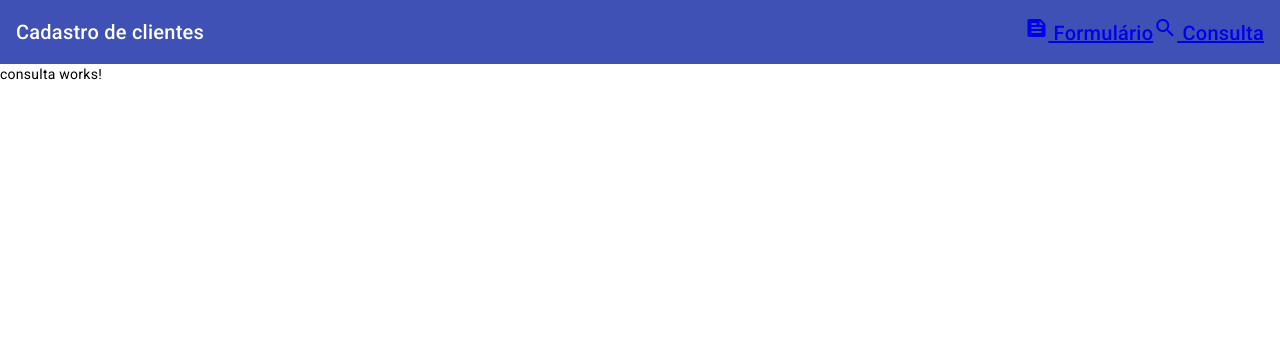
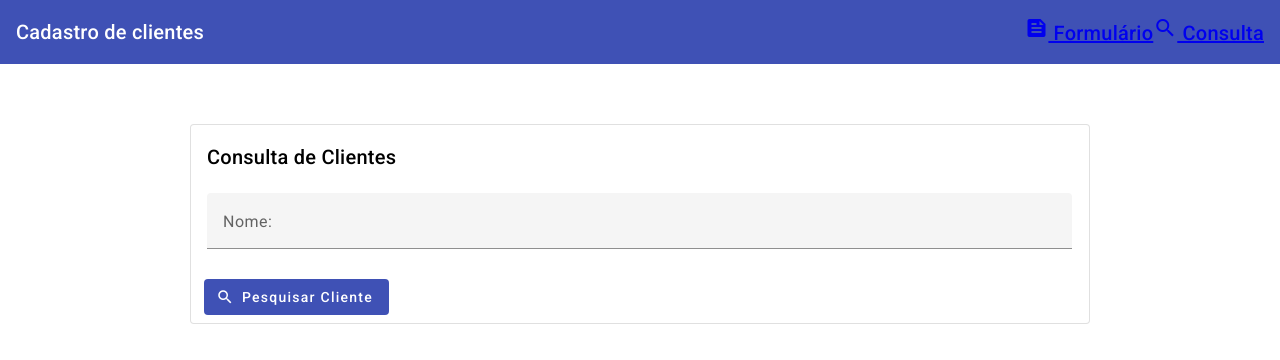
Before and after one commit to smfmo/Angular-Material-Project, an Angular app: page /consulta in a window 1280 px wide. Shown: the top 360 px of the page. Built offline with nearby package versions, Linux system fonts and the light colour scheme.

Commit message:
Refatoração dos services: Criando um service específico para a obtenção do Storage, e também, dando inicio ao desenvolvimento do componente de consultas.

```diff
--- a/src/app/cadastro/cadastro.component.html
+++ b/src/app/cadastro/cadastro.component.html
@@ -1,7 +1,7 @@
 <div fxLayout="row" fxLayoutAlign="center">
     <div fxLayout="column" fxFlex="900px">
         <form class="mt-60" #clientesFrm="ngForm" (ngSubmit)="salvarCliente()">
-            <mat-card>
+            <mat-card appearance="outlined">
                 <mat-card-header>
                     <mat-card-title>Dados Pessoais</mat-card-title>
                 </mat-card-header>
--- a/src/app/cadastro/cadastro.component.ts
+++ b/src/app/cadastro/cadastro.component.ts
@@ -32,6 +32,4 @@ export class CadastroComponent {
   salvarCliente() {
     this.service.salvarCliente(this.cliente);
   }
-
-
 }
--- a/src/app/cliente.service.ts
+++ b/src/app/cliente.service.ts
@@ -1,5 +1,6 @@
 import { Injectable } from '@angular/core';
 import { Cliente } from './cadastro/cliente';
+import { StorageService } from './storage.service';
 /*
 Decorator -> @Injectable({})
 O angular contém um container de injeção de dependências, ou seja,
@@ -16,26 +17,12 @@ e é possível ser injetado em qualquer local da aplicação.
 })
 export class ClienteService {
 
-  static REPO_CLIENTES = "_CLIENTES";
-
-  constructor() { }
-
-  obterStorage() : Cliente[] {
-    const repositorioClientes = localStorage.getItem(ClienteService.REPO_CLIENTES);
-
-    if(repositorioClientes) {
-      const clientes: Cliente[] = JSON.parse(repositorioClientes);
-      return clientes;
-    }
-
-    const clientes: Cliente[] = [];
-    localStorage.setItem(ClienteService.REPO_CLIENTES, JSON.stringify(clientes));
-
-    return clientes;
-  }
+  constructor(private storage: StorageService) { }
 
   salvarCliente(cliente: Cliente) {
-    console.log(cliente);
+    const storage = this.storage.obterStorage();
+    storage.push(cliente);
+
+    localStorage.setItem(StorageService.REPO_CLIENTES, JSON.stringify(storage));
   }
-
 }
--- a/src/app/consulta/consulta.component.html
+++ b/src/app/consulta/consulta.component.html
@@ -1 +1,27 @@
-<p>consulta works!</p>
+<div fxLayout="row" fxLayoutAlign="center">
+    <div fxLayout="column" fxFlex="900px">
+        <form class="mt-60" #consultaFrm="ngForm">
+            <mat-card appearance="outlined">
+                <mat-card-header>
+                    <mat-card-title>Consulta de Clientes</mat-card-title>
+                </mat-card-header>
+                <mat-card-content class="mt-20">
+                    <div fxLayout="row">
+                        <div fxLayout="column" fxFlex="865px">
+                            <mat-form-field class="full-width">
+                                <mat-label>Nome:</mat-label>
+                                <input placeholder="Ex: José" matInput />
+                            </mat-form-field>
+                        </div>
+                    </div>
+                </mat-card-content>
+                <mat-card-actions>
+                    <button type="submit" mat-flat-button color="primary" class="ml-5">
+                        <mat-icon fontIcon="search"></mat-icon>
+                        Pesquisar Cliente
+                    </button>
+                </mat-card-actions>
+            </mat-card>
+        </form>
+    </div>
+</div>
--- /dev/null
+++ b/src/app/storage.service.ts
@@ -0,0 +1,27 @@
+import { Injectable } from '@angular/core';
+import { Cliente } from './cadastro/cliente';
+
+@Injectable({
+  providedIn: 'root'
+})
+export class StorageService {
+
+  static REPO_CLIENTES = "_CLIENTES";
+
+  constructor() { }
+
+  obterStorage() : Cliente[] {
+    const repositorioClientesSalvos = localStorage.getItem(StorageService.REPO_CLIENTES);
+
+    if(repositorioClientesSalvos) {
+      const clientes: Cliente[] = JSON.parse(repositorioClientesSalvos);
+      return clientes;
+    }
+
+    const clientes: Cliente[] = [];
+    localStorage.setItem(StorageService.REPO_CLIENTES, JSON.stringify(clientes));
+
+    return clientes;
+  }
+
+}
```
Also changed, not shown: src/app/consulta/consulta.component.ts (+17 -1 lines), 2 other files (tests, documents, lock files or other folders).
